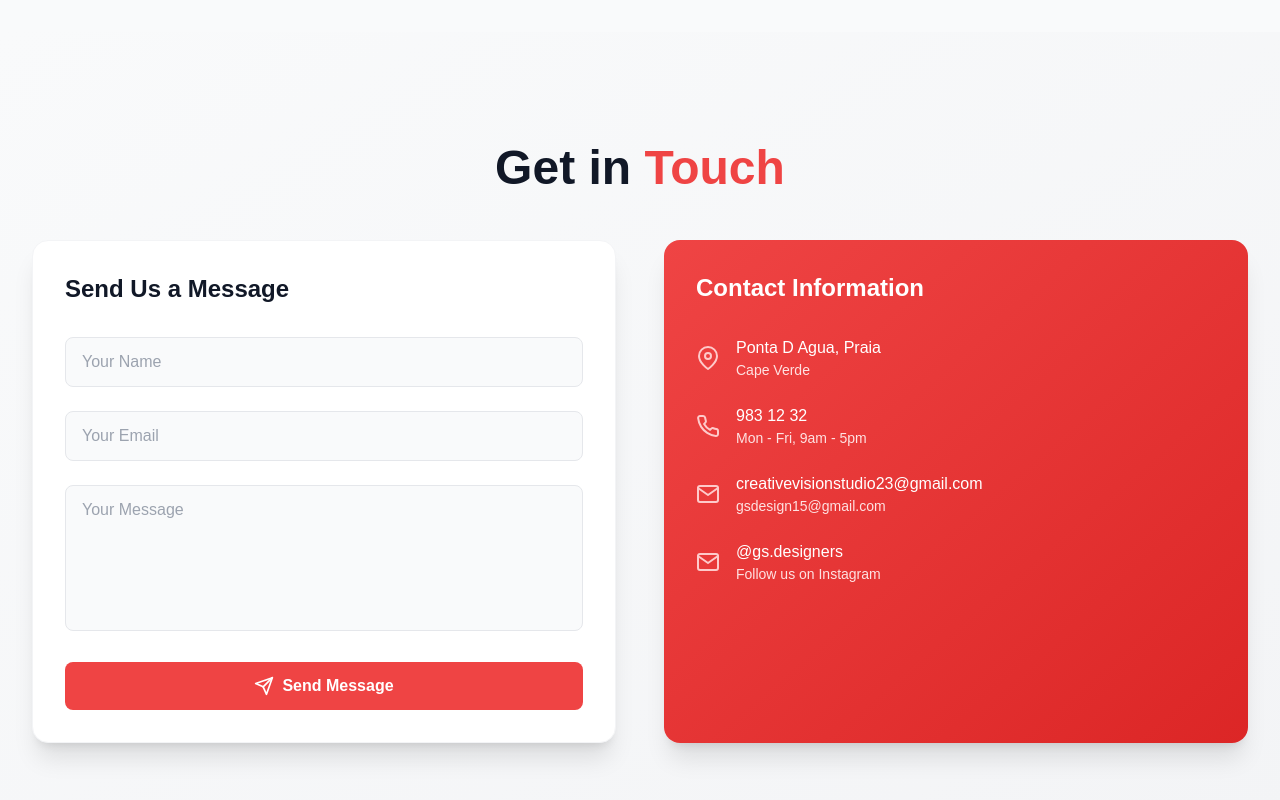
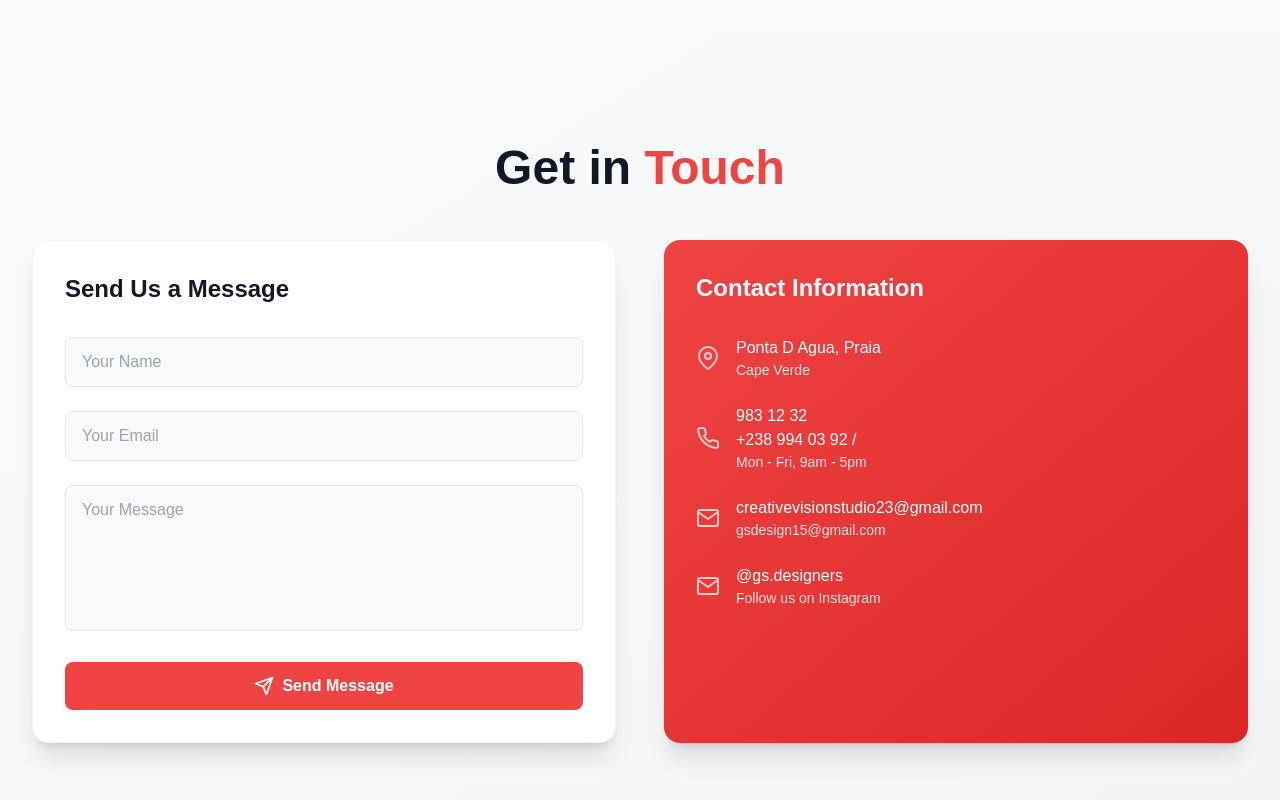
Before and after one commit to asharibshahid/Designer-Portfolio, a Next.js app: page / in a window 1280 px wide. Shown: the part 4882-5682 px from the top of the page. Built offline with nearby package versions, Linux system fonts and the light colour scheme.

Commit message:
Update page.tsx

```diff
--- a/app/contact/page.tsx
+++ b/app/contact/page.tsx
@@ -145,6 +145,7 @@ const ContactPage = () => {
                 <FiPhone className="w-6 h-6 text-red-200" />
                 <div>
                   <p className="font-medium">983 12 32</p>
+                       <p className="font-medium">+238 994 03 92 /</p>
                   <p className="text-sm text-red-100">Mon - Fri, 9am - 5pm</p>
                 </div>
               </div>
```
